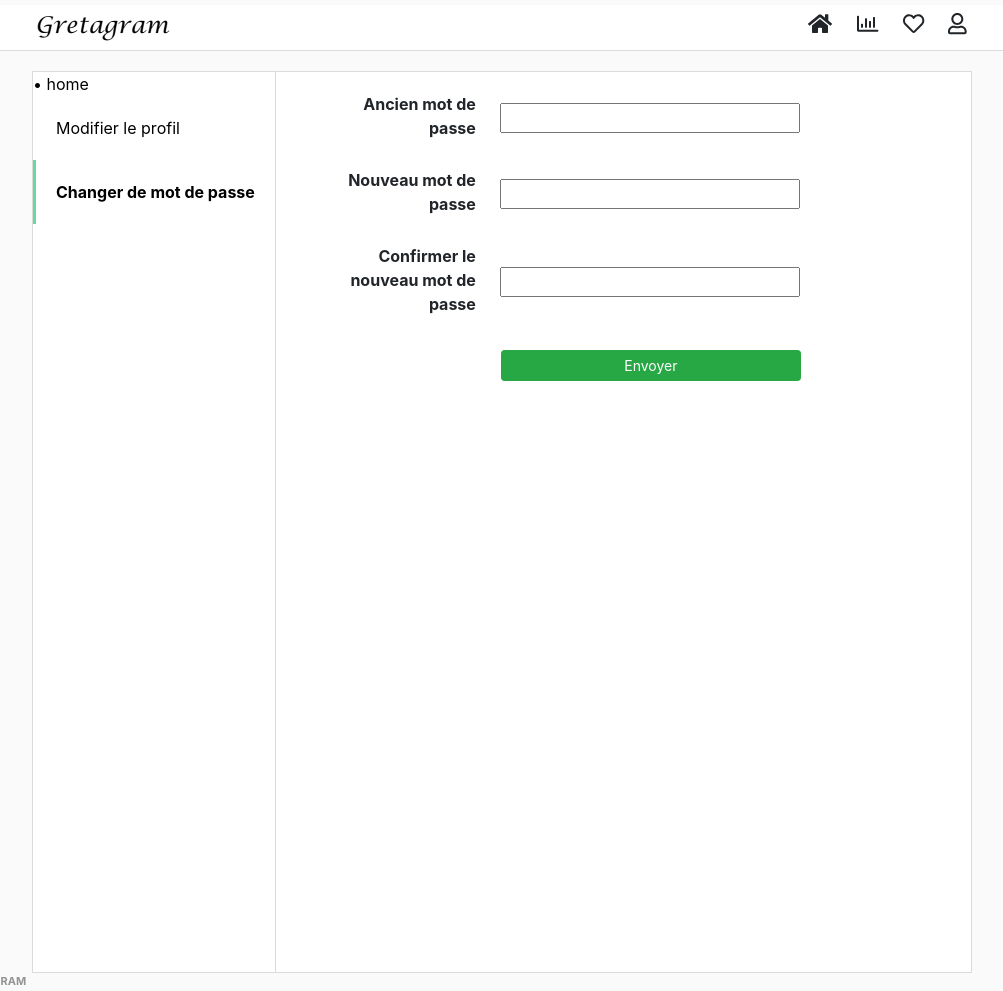
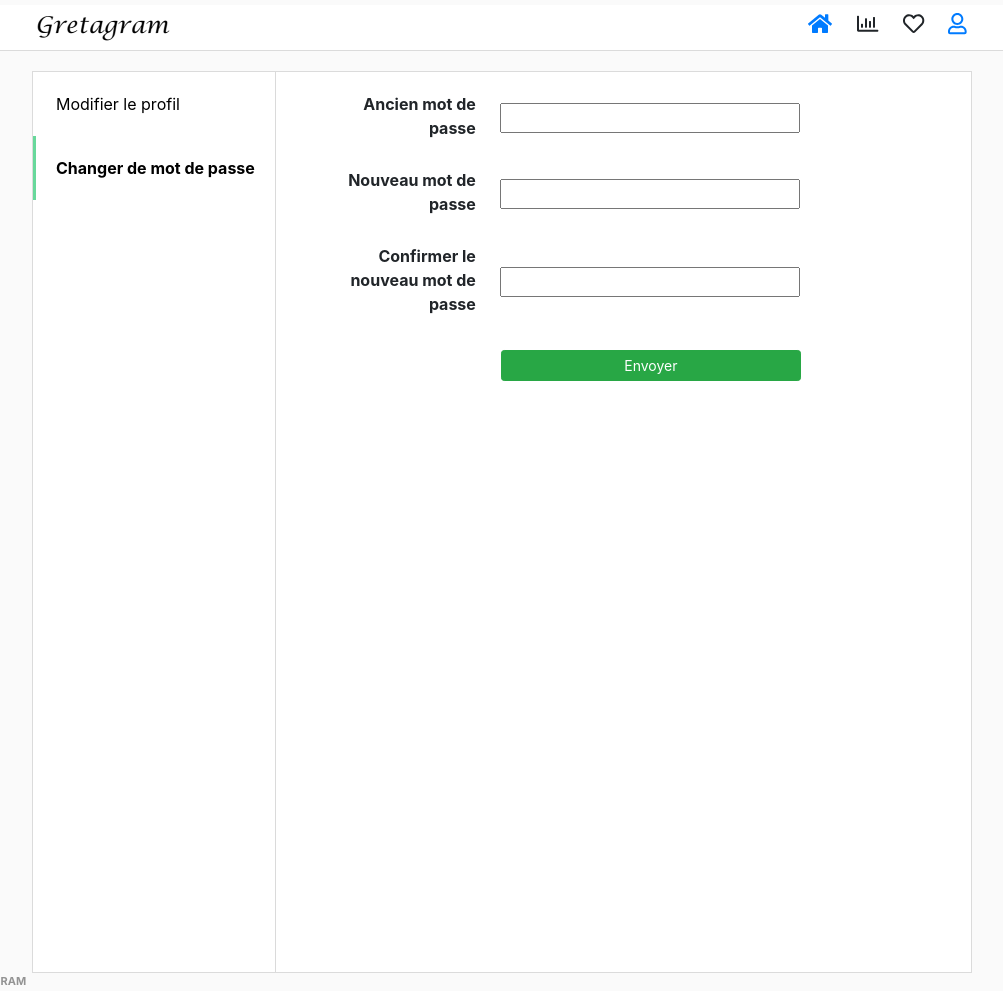
Before and after one commit to Mbosc12/ProjetWeb, a website: page templates/modifPswd.html in a window 1280 px wide. Shown: the whole page, without its empty margins (138-1141 px from the left). Drawn offline with nearby package versions, Linux system fonts and the light colour scheme; files that its build step writes are made by us from their sources; no server answers; files whose address does not match are found by name.

Commit message:
Modification lien vers home.html (mnt clic sur icone correspondante) + ajout lien vers mon-profil

```diff
--- a/templates/modifPswd.html
+++ b/templates/modifPswd.html
@@ -37,17 +37,16 @@
 
     <div id="icons">
         <!-- Menu -->
-        <i class='fa fa-home fa-lg'></i>
+        <a href="feed"><i class='fa fa-home fa-lg'></i></a>
         <i class='far fa-chart-bar fa-lg'></i>
         <i class='far fa-heart fa-lg'></i>
-        <i class='far fa-user fa-lg'></i>
+        <a href="mon-profil"><i class='far fa-user fa-lg'></i></a>
     </div>
 </div>
 
 <div id="modif">
     <div id="navbar">
         <ul>
-            <a href="home">• home</a>
             <a href="modifProfile"><li id="modif_profil">Modifier le profil</li></a>
             <a href="modifPswd"><li id="change_pswd"><strong>Changer de mot de passe</strong></li></a>
         </ul>
```
